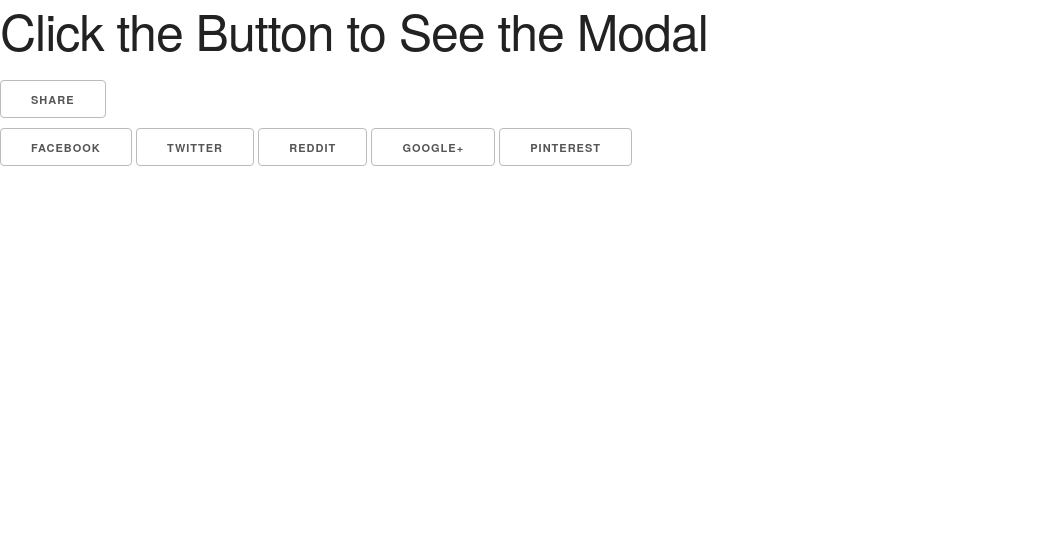
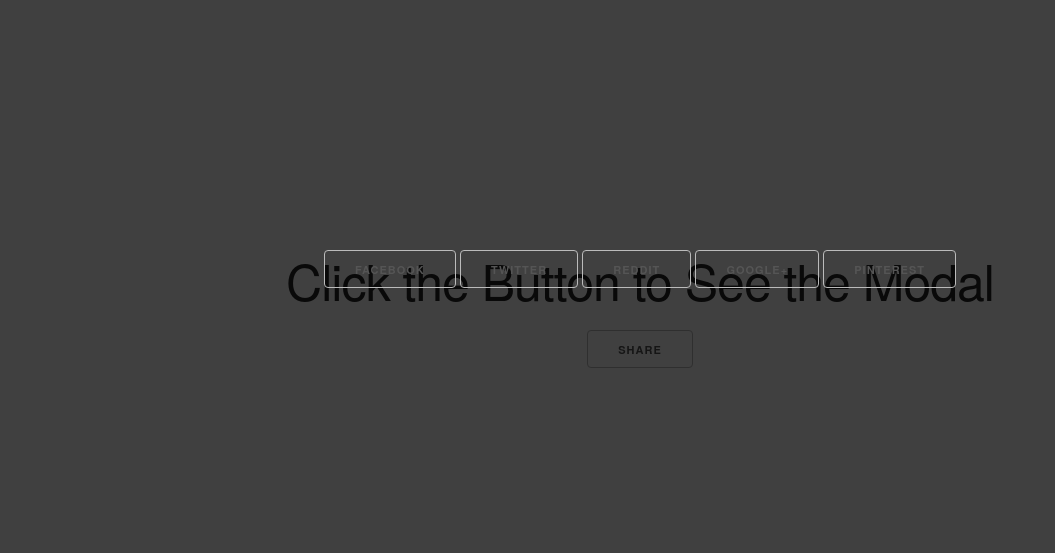
Before and after one commit to 92tonywills/social-modal, a plain HTML site: page index.html in a window 1280 px wide. Shown: the whole page, without its empty margins (0-1055 px from the left). Drawn offline with Linux system fonts and the light colour scheme.

Commit message:
Basic css

```diff
--- a/index.html
+++ b/index.html
@@ -18,11 +18,13 @@
 
     <!-- Sharer Elements -->
     <div class="social-modal">
-        <button class="share-button facebook-button">Facebook</button>
-        <button class="share-button twitter-button">Twitter</button>
-        <button class="share-button reddit-button">Reddit</button>
-        <button class="share-button googleplus-button">Google+</button>
-        <button class="share-button pinterest-button">Pinterest</button>
+        <div class="center-container">
+            <button class="share-button facebook-button">Facebook</button>
+            <button class="share-button twitter-button">Twitter</button>
+            <button class="share-button reddit-button">Reddit</button>
+            <button class="share-button googleplus-button">Google+</button>
+            <button class="share-button pinterest-button">Pinterest</button>
+        </div>
     </div>
 </body>
 
--- a/social-modal.css
+++ b/social-modal.css
@@ -1,3 +1,18 @@
+.center-container {
+    position: absolute;
+    width: 100%;
+    height: 300px;
+    top: 50%;
+    margin-top: -150px;
+    text-align: center;
+}
+
 .social-modal {
-
+    position: absolute;
+    top: 0;
+    left: 0;
+    width: 100%;
+    height: 100%;
+    background-color: rgba(0, 0, 0, 0.75);
+    z-index: 9999;
 }
```
